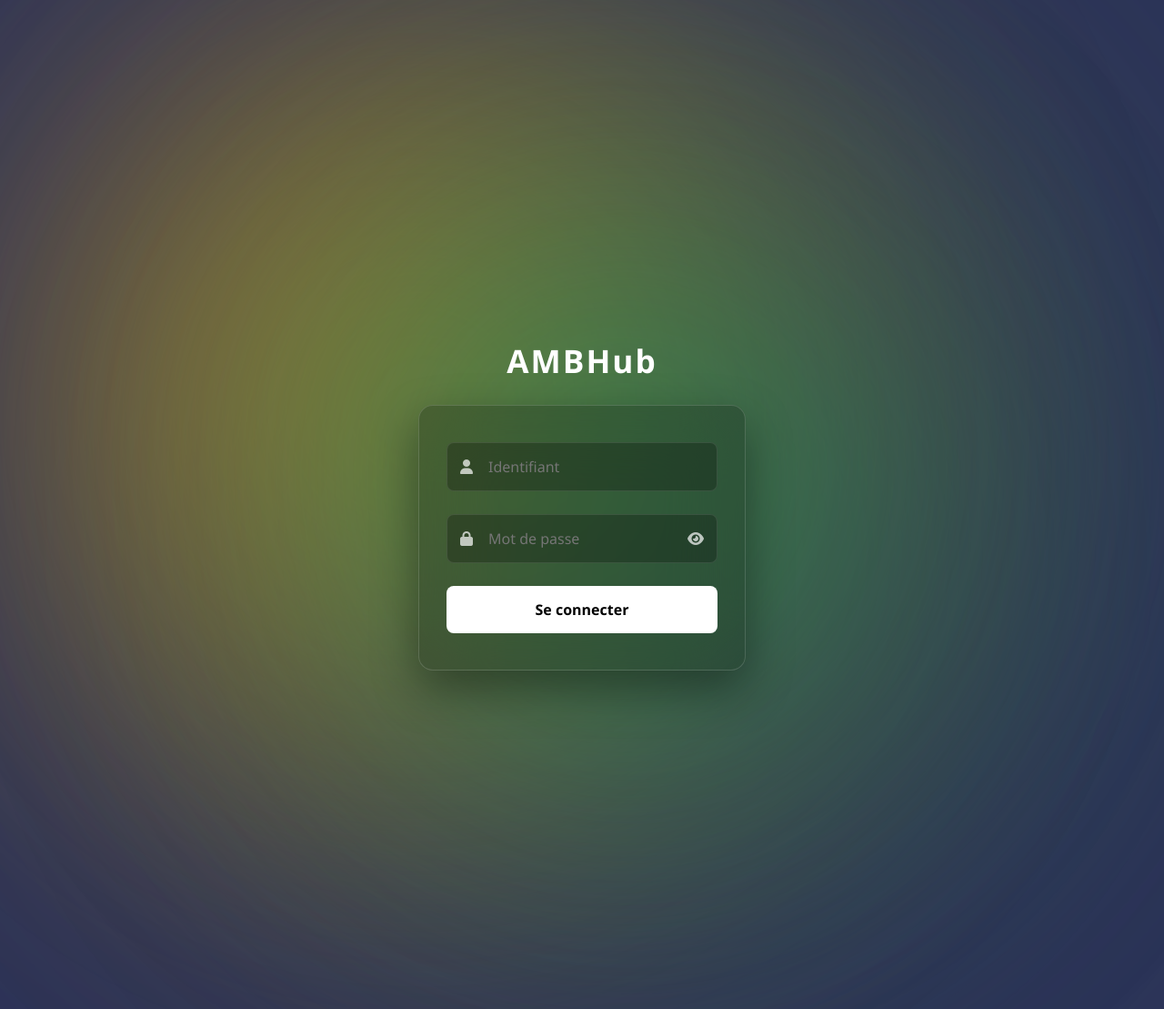
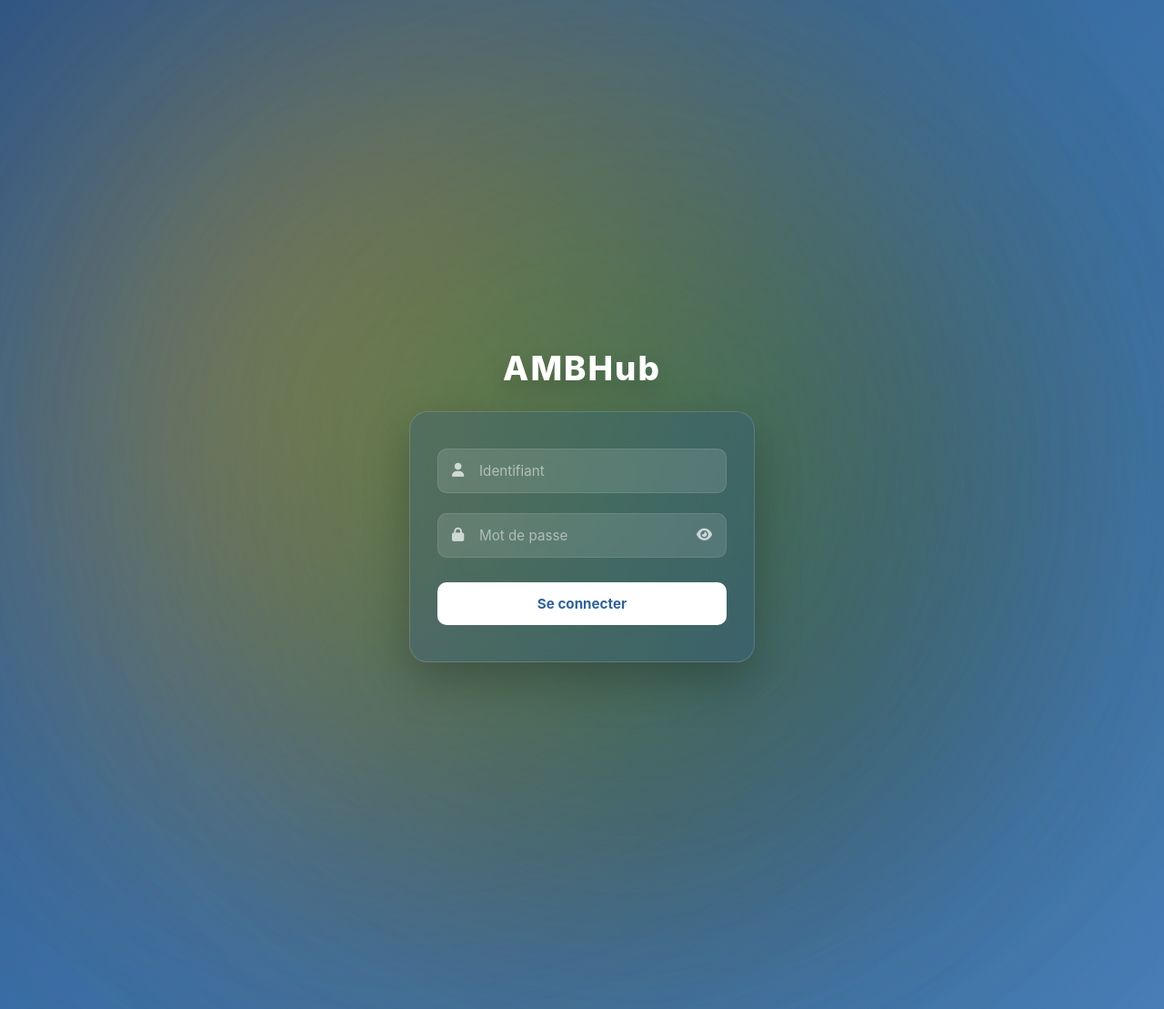
Before and after one commit to AMBmaurice/AMBHub, a Django app: page / in a window 1280 px wide. Shown: the whole page at 91% size. Run offline with Django 4.2, Linux system fonts and the light colour scheme.

Commit message:
Update login.html

```diff
--- a/templates/login.html
+++ b/templates/login.html
@@ -10,20 +10,21 @@
             margin: 0;
             padding: 0;
             box-sizing: border-box;
-            font-family: 'Segoe UI', Tahoma, Geneva, Verdana, sans-serif;
+            font-family: -apple-system, BlinkMacSystemFont, 'Segoe UI', Roboto, sans-serif;
         }
 
         body, html {
             width: 100%;
             height: 100%;
             overflow: hidden;
-            background-color: #2d3359; /* Une couleur neutre de l'ambassade en fond pour l'unité */
+            /* FOND IDENTIQUE A ONLINEREGISTRY */
+            background: linear-gradient(135deg, #2A548A 0%, #3B6FA8 50%, #4A7EB8 100%);
             display: flex;
             justify-content: center;
             align-items: center;
         }
 
-        /* CONTENEUR DES VAGUES ORGANIQUES */
+        /* CONTENEUR DES VAGUES ORGANIQUES DU HUB (Superposé au dégradé) */
         .bg-container {
             position: absolute;
             top: 0;
@@ -34,20 +35,14 @@
             overflow: hidden;
         }
 
-        /* Style de base des vagues de couleur (Blobs organiques) */
         .wave-blob {
             position: absolute;
             border-radius: 50%;
-            /* Un flou immense pour créer l'effet de diffusion de lumière propre à Apple */
             filter: blur(140px);
-            opacity: 0.85;
-            mix-blend-mode: normal; /* Évite les mélanges de couleurs bizarres ou ternes */
+            opacity: 0.65;
         }
 
-        /* CONFIGURATION DES 4 COULEURS :
-           Des tailles géantes pour occuper l'espace et des timings fluides décalés
-           pour qu'elles traversent le centre à tour de rôle à temps égal.
-        */
+        /* COULEURS SIGNATURE DU HUB MAURITIUS */
         .blob-red {
             width: 1000px;
             height: 1000px;
@@ -84,10 +79,6 @@
             animation: waveGreen 16s infinite ease-in-out alternate;
         }
 
-        /* TRAJECTOIRES EN VAGUES :
-           Chaque couleur oscille profondément vers le centre de l'écran
-           puis se retire pour laisser la suivante s'exprimer.
-        */
         @keyframes waveRed {
             0% { transform: translate(0, 0) scale(1); }
             50% { transform: translate(30vw, 20vh) scale(1.1); }
@@ -112,7 +103,7 @@
             100% { transform: translate(-45vw, -10vh) scale(0.95); }
         }
 
-        /* INTERFACE ET GLASSMORPHISM SOMBRE CORRIGÉ */
+        /* INTERFACE & CARTE GLASSMORPHISM SOMBRE STYLISÉE */
         .login-container {
             position: relative;
             z-index: 10;
@@ -120,24 +111,24 @@
             flex-direction: column;
             align-items: center;
             width: 100%;
-            max-width: 400px;
+            max-width: 420px;
             padding: 20px;
         }
 
-        /* Titre blanc mat pur de qualité premium */
         .hub-title {
             color: #ffffff;
             font-size: 5rem;
             font-weight: 800;
             letter-spacing: 5px;
             position: absolute;
-            transition: all 2s cubic-bezier(0.25, 1, 0.5, 1);
+            transition: all 1.8s cubic-bezier(0.25, 1, 0.5, 1);
             z-index: 11;
             pointer-events: none;
+            text-shadow: 0 10px 25px rgba(0, 0, 0, 0.2);
         }
 
         .hub-title.shrunk {
-            font-size: 2.2rem;
+            font-size: 2.3rem;
             position: relative;
             margin-bottom: 25px;
             letter-spacing: 2px;
@@ -145,13 +136,13 @@
 
         .login-card {
             width: 100%;
-            background: rgba(0, 0, 0, 0.22);
-            backdrop-filter: blur(40px);
-            -webkit-backdrop-filter: blur(40px);
+            background: rgba(42, 84, 138, 0.25);
+            backdrop-filter: blur(25px);
+            -webkit-backdrop-filter: blur(25px);
             border: 1px solid rgba(255, 255, 255, 0.15);
-            border-radius: 16px;
+            border-radius: 20px;
             padding: 40px 30px;
-            box-shadow: 0 20px 50px rgba(0, 0, 0, 0.4);
+            box-shadow: 0 20px 50px rgba(0, 0, 0, 0.25);
             opacity: 0;
             transform: translateY(30px);
             transition: all 1.2s ease-out;
@@ -164,59 +155,67 @@
 
         .input-group {
             position: relative;
-            margin-bottom: 25px;
+            margin-bottom: 22px;
         }
 
         .input-group i.input-icon {
             position: absolute;
-            left: 15px;
+            left: 16px;
             top: 50%;
             transform: translateY(-50%);
             color: rgba(255, 255, 255, 0.7);
+            font-size: 0.95rem;
         }
 
         .input-group input {
             width: 100%;
-            padding: 15px 15px 15px 45px;
-            background: rgba(0, 0, 0, 0.25);
+            padding: 14px 15px 14px 45px;
+            background: rgba(255, 255, 255, 0.12);
             border: 1px solid rgba(255, 255, 255, 0.1);
-            border-radius: 8px;
+            border-radius: 10px;
             outline: none;
             color: #fff;
-            font-size: 1rem;
+            font-size: 0.95rem;
             transition: all 0.3s;
         }
 
+        .input-group input::placeholder {
+            color: rgba(255, 255, 255, 0.5);
+        }
+
         .input-group input:focus {
-            border-color: rgba(255, 255, 255, 0.6);
-            background: rgba(0, 0, 0, 0.35);
+            border-color: rgba(255, 255, 255, 0.5);
+            background: rgba(255, 255, 255, 0.2);
+            box-shadow: 0 0 15px rgba(255, 255, 255, 0.1);
         }
 
         .toggle-password {
             position: absolute;
-            right: 15px;
+            right: 16px;
             top: 50%;
             transform: translateY(-50%);
             color: rgba(255, 255, 255, 0.7);
             cursor: pointer;
+            font-size: 0.95rem;
         }
 
         .login-btn {
             width: 100%;
-            padding: 15px;
-            background: #fff;
+            padding: 14px;
+            background: #ffffff;
             border: none;
-            border-radius: 8px;
-            color: #000;
-            font-size: 1rem;
-            font-weight: 600;
+            border-radius: 10px;
+            color: #2F619E;
+            font-size: 0.95rem;
+            font-weight: 700;
             cursor: pointer;
             transition: all 0.3s;
+            margin-top: 5px;
         }
 
         .login-btn:hover {
             background: rgba(255, 255, 255, 0.9);
-            box-shadow: 0 8px 25px rgba(0, 0, 0, 0.3);
+            box-shadow: 0 8px 25px rgba(0, 0, 0, 0.2);
             transform: translateY(-2px);
         }
     </style>
@@ -238,12 +237,12 @@
                 {% csrf_token %}
                 <div class="input-group">
                     <i class="fa-solid fa-user input-icon"></i>
-                    <input type="text" name="username" placeholder="Identifiant" required>
+                    <input type="text" name="username" placeholder="Identifiant" required autocomplete="username">
                 </div>
 
                 <div class="input-group">
                     <i class="fa-solid fa-lock input-icon"></i>
-                    <input type="password" name="password" id="passwordInput" placeholder="Mot de passe" required>
+                    <input type="password" name="password" id="passwordInput" placeholder="Mot de passe" required autocomplete="current-password">
                     <i class="fa-solid fa-eye toggle-password" id="togglePassword"></i>
                 </div>
 
@@ -261,11 +260,11 @@
         window.addEventListener('DOMContentLoaded', () => {
             setTimeout(() => {
                 hubTitle.classList.add('shrunk');
-            }, 1500);
+            }, 1200);
 
             setTimeout(() => {
                 loginCard.classList.add('visible');
-            }, 2700);
+            }, 2200);
         });
 
         togglePassword.addEventListener('click', () => {
```
